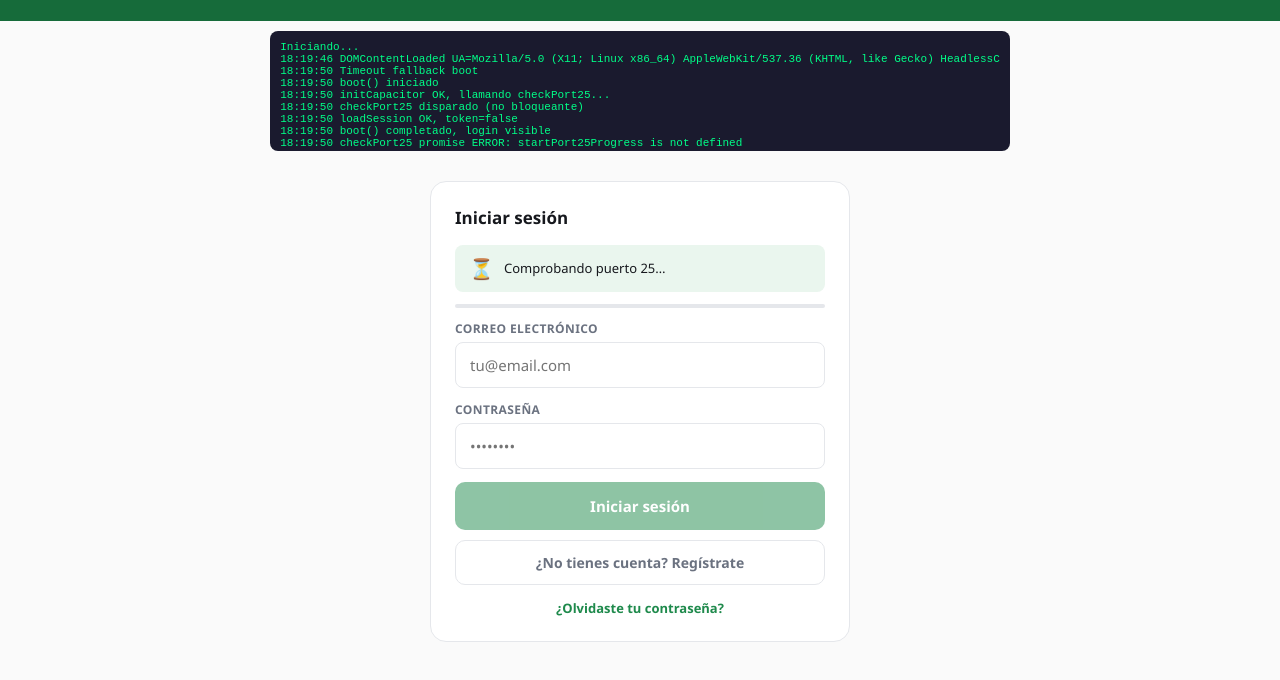
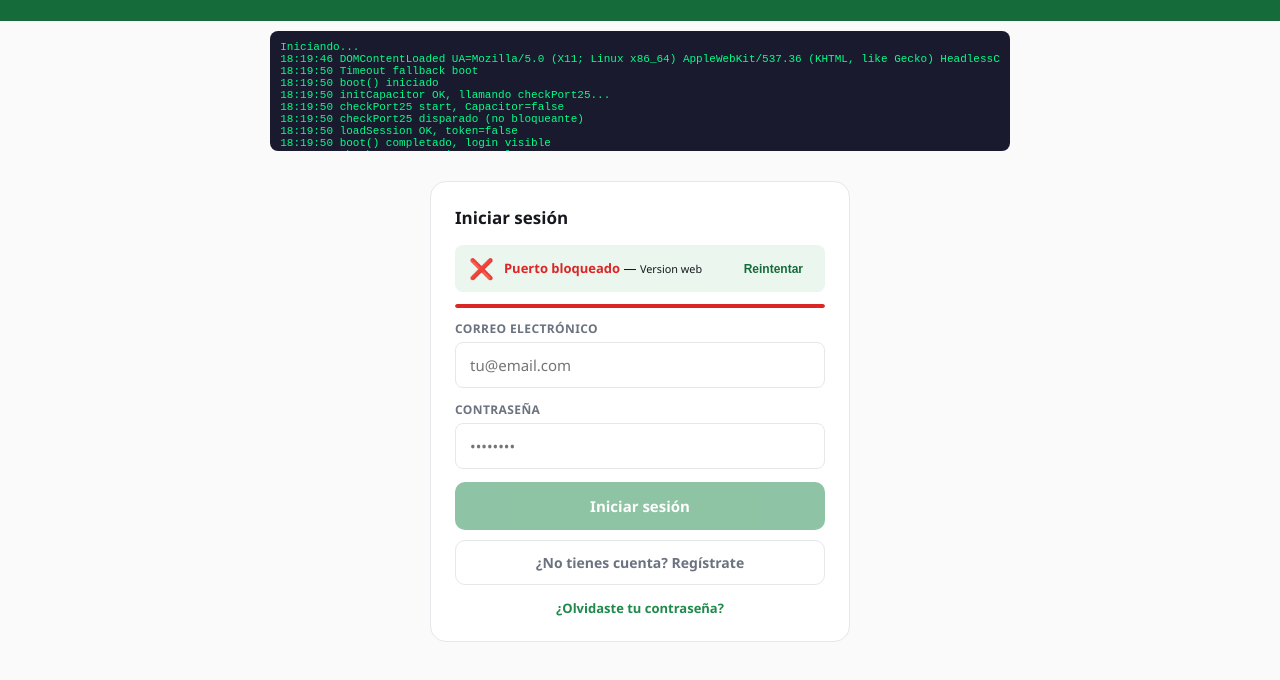
Before and after one commit to blackclow7/VerificadorEmails, a website: page mobile/www/index.html in a window 1280 px wide. Shown: the part 88-768 px from the top of the page. Drawn offline with Linux system fonts and the light colour scheme.

Commit message:
13vo intento

```diff
--- a/mobile/www/index.html
+++ b/mobile/www/index.html
@@ -661,6 +661,10 @@ async function nativeVerifyBatch(emails){
   }
 }
 
+function startPort25Progress(fillId){
+  const f=$(fillId); f.style.transition='none'; f.style.width='0%';
+  void f.offsetWidth; f.style.transition='width 6s linear'; f.style.width='100%';
+}
 function stopPort25Progress(fillId, ok){
   const f=$(fillId); f.style.transition='width .2s'; f.style.width='100%';
   f.style.background=ok?'var(--green)':'var(--red)';
```
